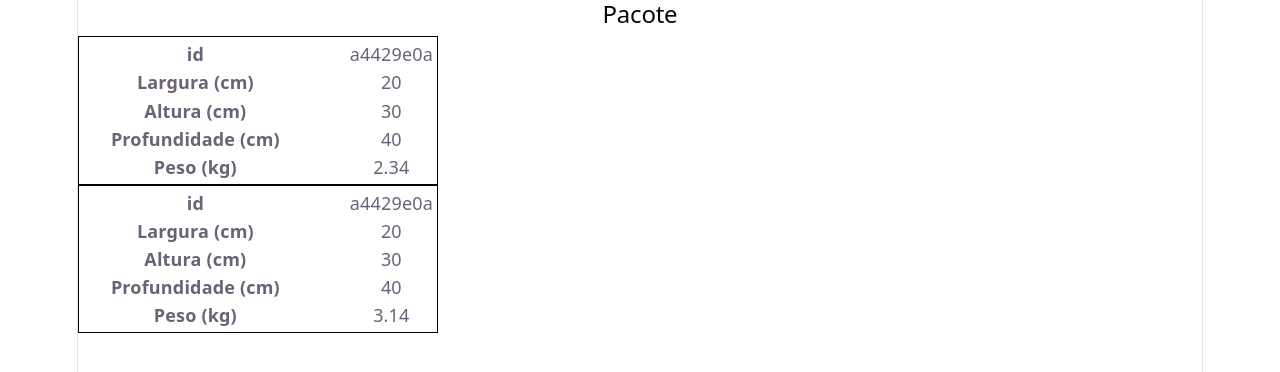
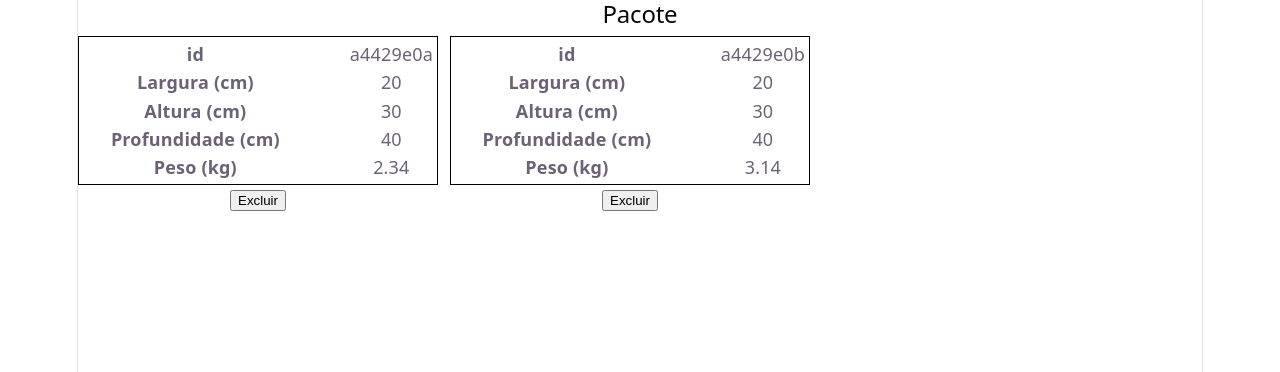
Before and after one commit to ufjf-dcc207/ufjf-dcc207-2026-3-a-atv08-luketar, a React (Vite) app: page / in a window 1280 px wide. Shown: the top 372 px of the page. Built offline with nearby package versions, Linux system fonts and the light colour scheme.

Commit message:
adiciona excluir pacote

```diff
--- a/src/App.css
+++ b/src/App.css
@@ -1,3 +1,9 @@
+.pacotes {
+  display: flex;
+  flex-wrap: wrap;
+  gap: 12px;
+}
+
 .counter {
   font-size: 16px;
   padding: 5px 10px;
--- a/src/App.tsx
+++ b/src/App.tsx
@@ -1,6 +1,8 @@
 import './App.css'
 import type { PacoteType } from './Types'
 import Pacote from './Pacote'
+import { useState } from 'react';
+
 
 
 const data:Array<PacoteType> = [
@@ -12,7 +14,7 @@ const data:Array<PacoteType> = [
     peso: 2.34
   },
   {
-    id:"a4429e0a-0077-4272-bc90-fd4ca3db270c",
+    id:"a4429e0b-0077-4272-bc90-fd4ca3db270c",
     largura: 20.0,
     altura: 30.0,
     profundidade: 40.0,
@@ -22,12 +24,29 @@ const data:Array<PacoteType> = [
 ]
 
 function App() {
+  const [pacotes, setPacotes] = useState(data);
+
+  function excluirPacote(pacote){
+    const novoPacotes = [];
+    for(let i = 0;i<pacotes.length;i++){
+      if(pacotes[i]!=pacote){
+        novoPacotes.push(pacotes[i]);
+      }
+    }
+    //const novoPacotes = pacotes.filter(p=>p!=pacote);
+    setPacotes(novoPacotes);
+  }
 
   return (
     <section>
       <h2>Pacote</h2>
       <div className = 'pacotes'>
-        {data.map(p => <Pacote pacote={p} key={p.id}/>)}
+        {pacotes.map(p => (
+          <div key={p.id}>
+          <Pacote pacote={p} />
+          <button onClick={()=> excluirPacote(p)}
+          >Excluir</button>
+        </div> ))}
       </div>
 
     </section>
```
Also changed, not shown: 1 other file (tests, documents, lock files or other folders).
